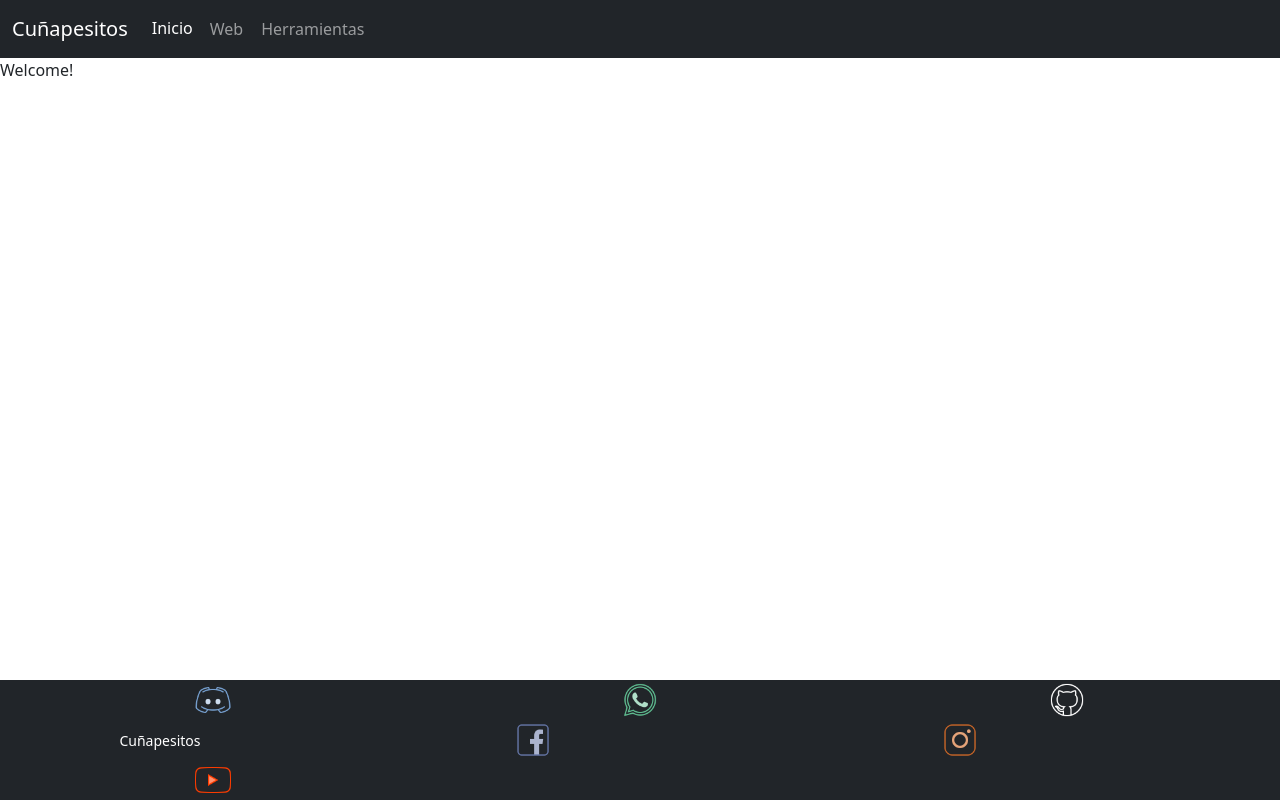
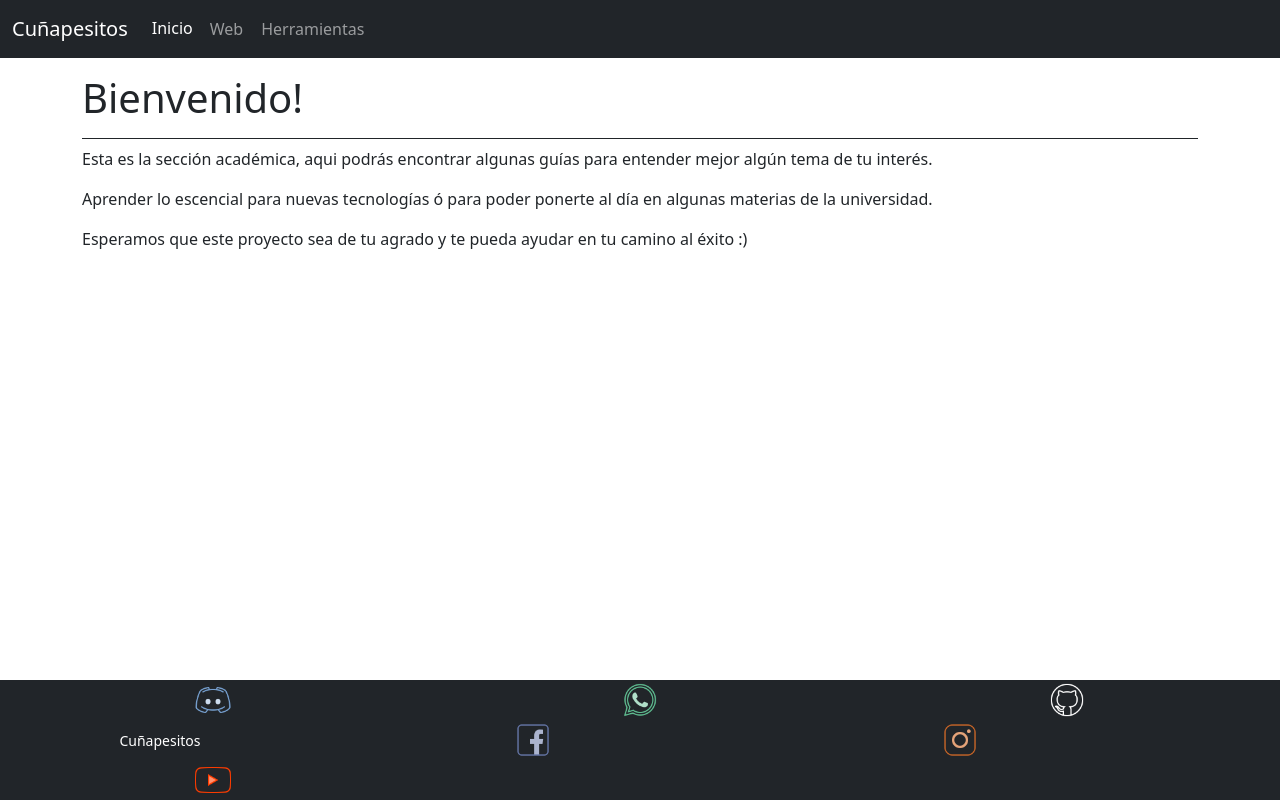
Before and after one commit to Cunapesitos/academy-page, a React (Create React App) app: page /home in a window 1280 px wide. Built offline with nearby package versions, Linux system fonts and the light colour scheme.

Commit message:
Home page with some content

```diff
--- a/src/components/home/Home.tsx
+++ b/src/components/home/Home.tsx
@@ -1,8 +1,25 @@
+import Title from "../utils/title/Title";
+
 function Home() {
   return (
-    <div className="ct container-fluid">
-      <div className="row h-100">
-        Welcome!
+    <div className="ct container">
+      <div className="row">
+        <div className="col">
+          <Title title="Bienvenido!" />
+        </div>
+      </div>
+      <div className="row">
+        <div className="col">
+          <p>
+            Esta es la sección académica, aqui podrás encontrar algunas guías para entender mejor algún tema de tu interés.
+          </p>
+          <p>
+            Aprender lo escencial para nuevas tecnologías ó para poder ponerte al día en algunas materias de la universidad.
+          </p>
+          <p>
+            Esperamos que este proyecto sea de tu agrado y te pueda ayudar en tu camino al éxito :)
+          </p>
+        </div>
       </div>
     </div>
   );
```
